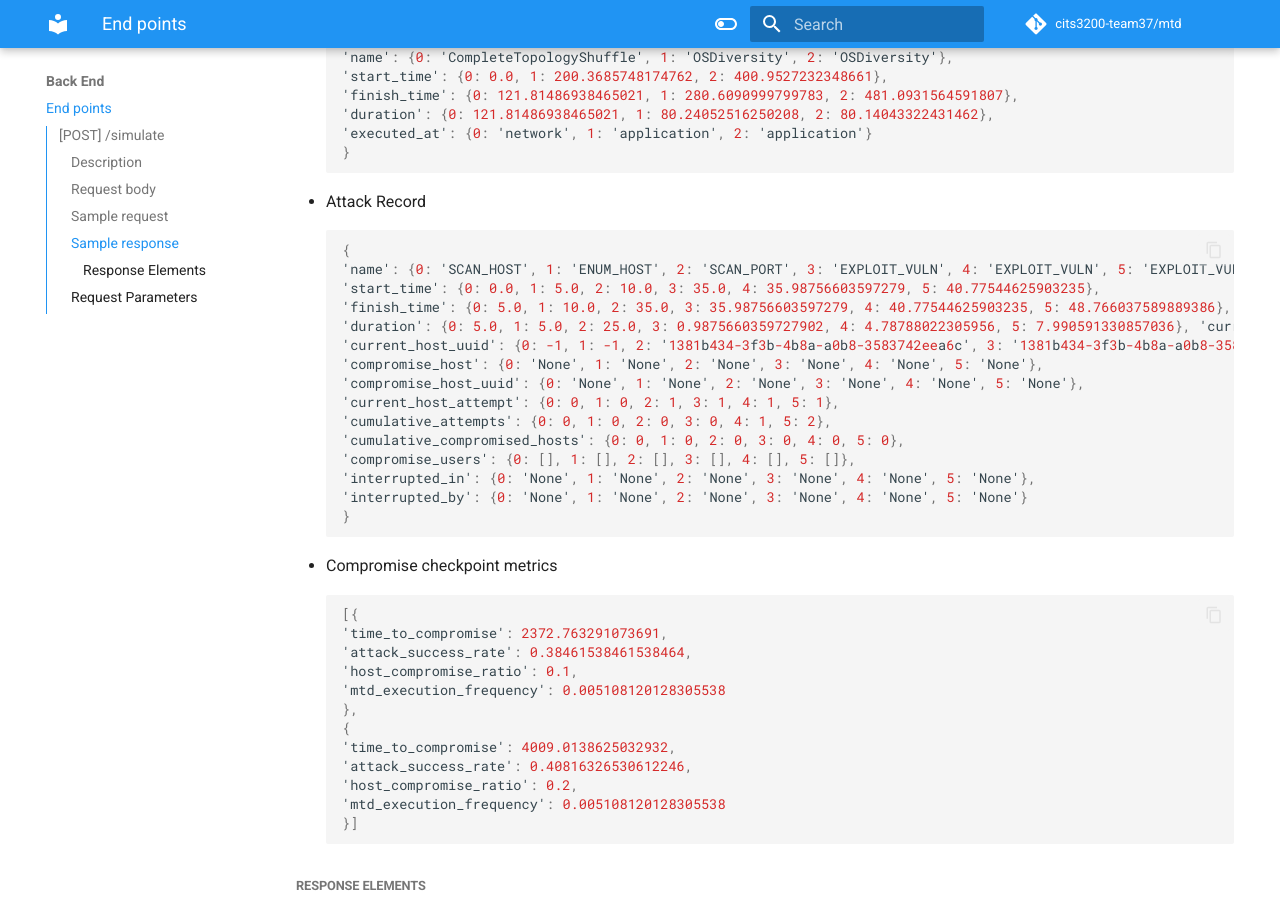
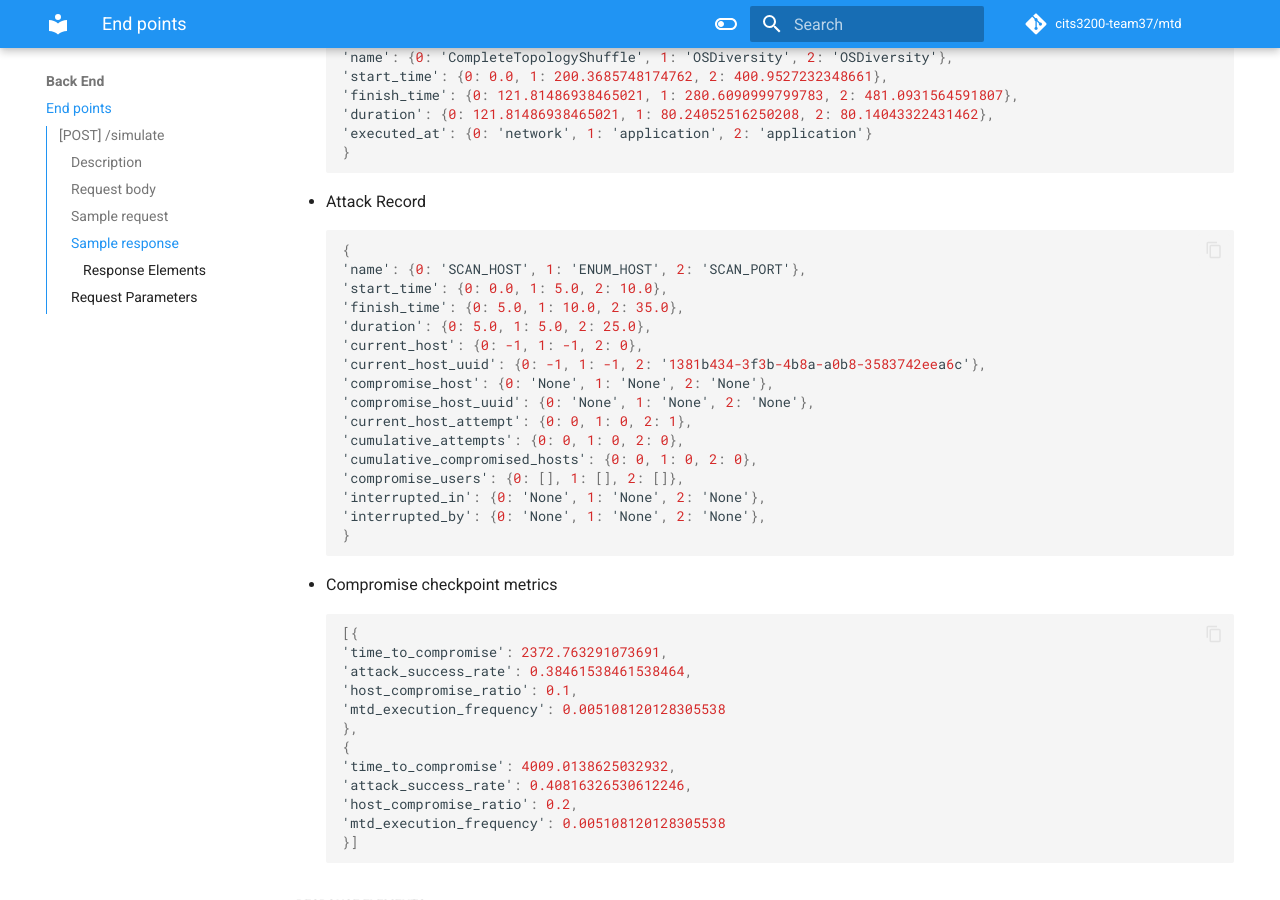
Before and after one commit to cits3200-team37/mtd, an MkDocs documentation site: the page built from server/Documentation/docs/backend/endpoints.md, in a window 1280 px wide and 900 px high, scrolled down 2086 px. Built offline with MkDocs 1.6.1 and Material for MkDocs 9.7.7, drawn with Linux system fonts in a browser that asks for light colours; comment, search, counter and statistics services are not loaded.

Commit message:
prettier

````diff
--- a/server/Documentation/docs/backend/endpoints.md
+++ b/server/Documentation/docs/backend/endpoints.md
@@ -104,19 +104,20 @@ This endpoint runs the `simulate_without_saving` function that can be found in `
 - Attack Record
 ```json
 {
-'name': {0: 'SCAN_HOST', 1: 'ENUM_HOST', 2: 'SCAN_PORT', 3: 'EXPLOIT_VULN', 4: 'EXPLOIT_VULN', 5: 'EXPLOIT_VULN'},
-'start_time': {0: 0.0, 1: 5.0, 2: 10.0, 3: 35.0, 4: 35.98756603597279, 5: 40.77544625903235},
-'finish_time': {0: 5.0, 1: 10.0, 2: 35.0, 3: 35.98756603597279, 4: 40.77544625903235, 5: 48.766037589889386},
-'duration': {0: 5.0, 1: 5.0, 2: 25.0, 3: 0.9875660359727902, 4: 4.78788022305956, 5: 7.990591330857036}, 'current_host': {0: -1, 1: -1, 2: 0, 3: 0, 4: 0, 5: 0},
-'current_host_uuid': {0: -1, 1: -1, 2: '1381b434-3f3b-4b8a-a0b8-3583742eea6c', 3: '1381b434-3f3b-4b8a-a0b8-3583742eea6c', 4: '1381b434-3f3b-4b8a-a0b8-3583742eea6c', 5: '1381b434-3f3b-4b8a-a0b8-3583742eea6c'},
-'compromise_host': {0: 'None', 1: 'None', 2: 'None', 3: 'None', 4: 'None', 5: 'None'},
-'compromise_host_uuid': {0: 'None', 1: 'None', 2: 'None', 3: 'None', 4: 'None', 5: 'None'},
-'current_host_attempt': {0: 0, 1: 0, 2: 1, 3: 1, 4: 1, 5: 1},
-'cumulative_attempts': {0: 0, 1: 0, 2: 0, 3: 0, 4: 1, 5: 2},
-'cumulative_compromised_hosts': {0: 0, 1: 0, 2: 0, 3: 0, 4: 0, 5: 0},
-'compromise_users': {0: [], 1: [], 2: [], 3: [], 4: [], 5: []},
-'interrupted_in': {0: 'None', 1: 'None', 2: 'None', 3: 'None', 4: 'None', 5: 'None'},
-'interrupted_by': {0: 'None', 1: 'None', 2: 'None', 3: 'None', 4: 'None', 5: 'None'}
+'name': {0: 'SCAN_HOST', 1: 'ENUM_HOST', 2: 'SCAN_PORT'},
+'start_time': {0: 0.0, 1: 5.0, 2: 10.0},
+'finish_time': {0: 5.0, 1: 10.0, 2: 35.0},
+'duration': {0: 5.0, 1: 5.0, 2: 25.0},
+'current_host': {0: -1, 1: -1, 2: 0},
+'current_host_uuid': {0: -1, 1: -1, 2: '1381b434-3f3b-4b8a-a0b8-3583742eea6c'},
+'compromise_host': {0: 'None', 1: 'None', 2: 'None'},
+'compromise_host_uuid': {0: 'None', 1: 'None', 2: 'None'},
+'current_host_attempt': {0: 0, 1: 0, 2: 1},
+'cumulative_attempts': {0: 0, 1: 0, 2: 0},
+'cumulative_compromised_hosts': {0: 0, 1: 0, 2: 0},
+'compromise_users': {0: [], 1: [], 2: []},
+'interrupted_in': {0: 'None', 1: 'None', 2: 'None'},
+'interrupted_by': {0: 'None', 1: 'None', 2: 'None'},
 }
 ```
 - Compromise checkpoint metrics
````
